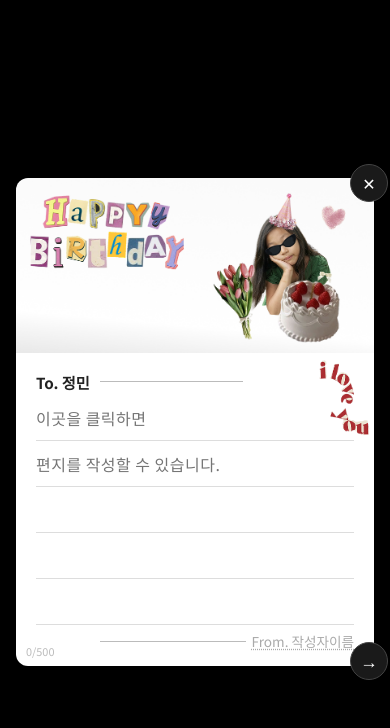
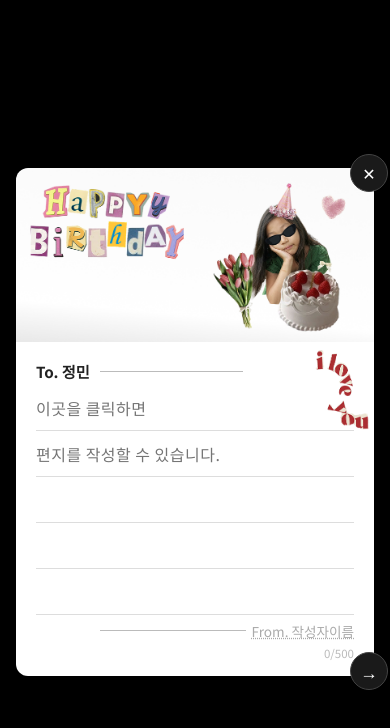
Before and after one commit to yudamjung/hbd-yjm-2026, a React (Vite) app: page / in a window 390 px wide. Both pictures are taken after a click on the button "📮 편지는 여기서 쓸 수 있어요". Shown: the top 728 px of the page. Built offline with nearby package versions, Linux system fonts and the light colour scheme; no server answers; the database is empty; a web font is replaced by a local one.

Commit message:
fix: 모바일 버전에서 글자수 제한 표시

```diff
--- a/src/components/LetterFormModal.jsx
+++ b/src/components/LetterFormModal.jsx
@@ -274,8 +274,11 @@ export default function LetterFormModal({ editMode, letters = [], onClose }) {
                   </span>
                 </div>
 
-                {/* 글자 수 */}
-                <div style={{ position: 'absolute', bottom: 6, left: 10, fontSize: '0.68rem', color: '#bbb', zIndex: 3 }}>
+                {/* 글자 수 — 데스크톱: 하단 절대 배치 / 모바일: From. 아래 일반 배치 */}
+                <div style={isMobile
+                  ? { textAlign: 'right', marginTop: 4, fontSize: '0.72rem', color: '#bbb', position: 'relative', zIndex: 3 }
+                  : { position: 'absolute', bottom: 6, left: 10, fontSize: '0.68rem', color: '#bbb', zIndex: 3 }
+                }>
                   {content.length}/{MAX_LETTER_LENGTH}
                 </div>
 
```
